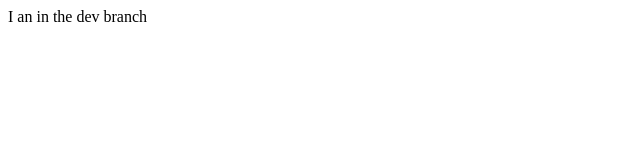
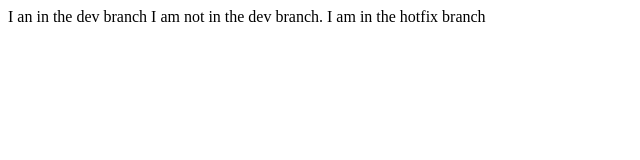
Before and after one commit to goran12345678/dell, a plain HTML site: page index.html in a window 1280 px wide. Shown: the whole page, without its empty margins (0-640 px from the left). Drawn offline with Linux system fonts and the light colour scheme.

Commit message:
hotfix is fixed

```diff
--- a/index.html
+++ b/index.html
@@ -2,5 +2,8 @@
 	<head>
 		<title>Hello All</title>
 	</head>
-  <body>I an in the dev branch</body>
+  <body>I an in the dev branch
+
+	I am not in the dev branch. I am in the hotfix branch
+  </body>
 </html>
```
